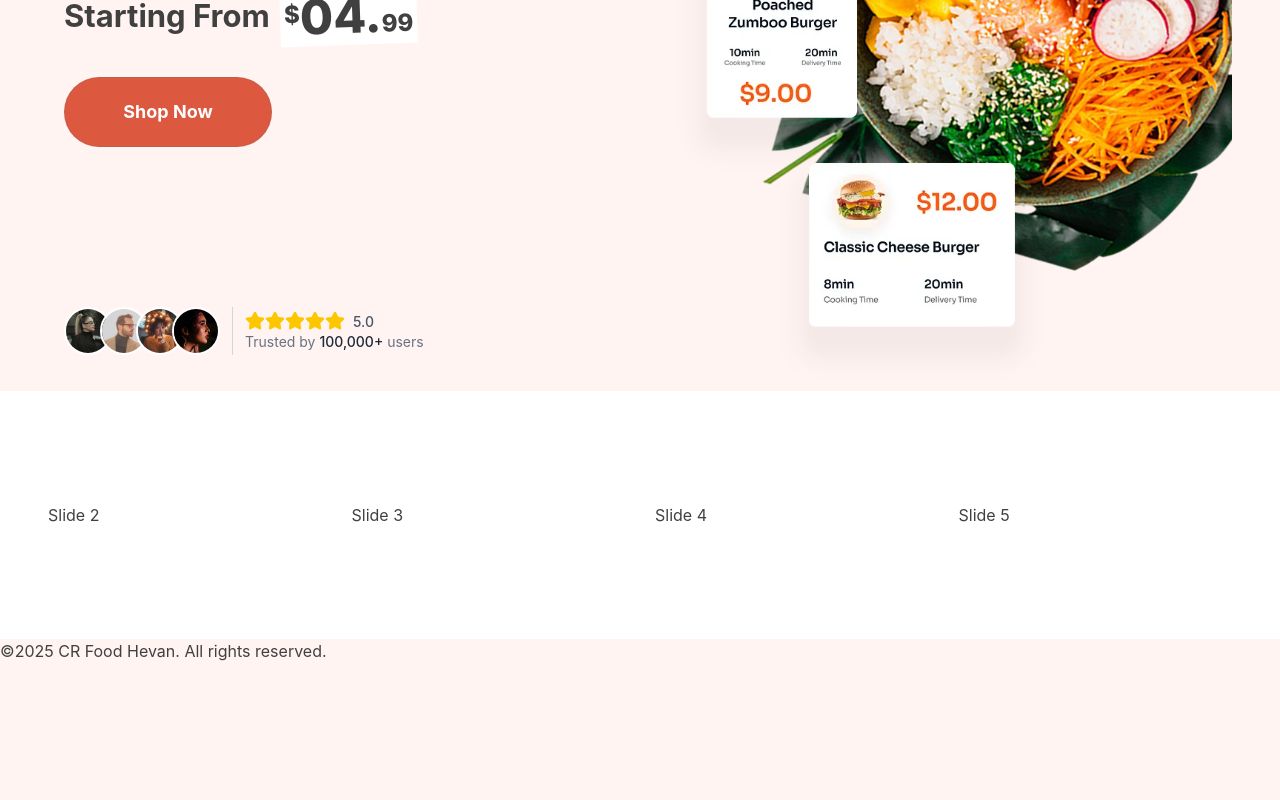
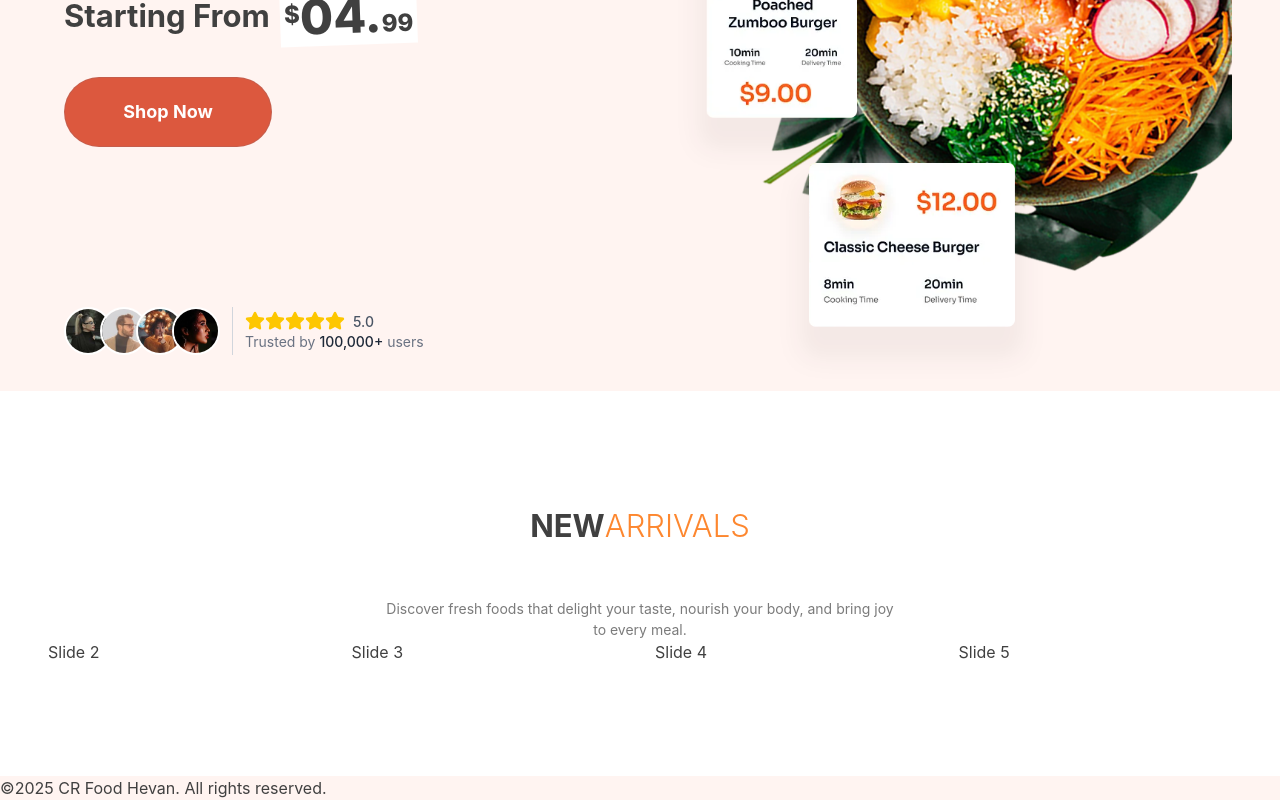
Before and after one commit to SPBT2002/CR-Food-Hevan, a React (Vite) app in the folder client/: page / in a window 1280 px wide. Shown: the part 409-1209 px from the top of the page. Before the commit the page ends 1072 px from the top, so only its background shows below. Built offline with nearby package versions, Linux system fonts and the light colour scheme.

Commit message:
Fix formatting in Title component

```diff
--- a/client/src/components/Title.jsx
+++ b/client/src/components/Title.jsx
@@ -8,7 +8,7 @@ const Title = ({
   paraStyles,
   para
 }) => {
-  return
+  return (
     <div className={`${titleStyles} flexCenter flex-col`}>
         <h3 className={`${title1Styles} uppercase`}>
             {title1}
@@ -17,11 +17,11 @@ const Title = ({
             </span>
         </h3>
         <p className={`${paraStyles} max-w-lg mt-2 text-center`}>
-
+            {para ? para :"Discover fresh foods that delight your taste, nourish your body, and bring joy to every meal."}
         </p>
 
     </div>
-
+  );
 };
 
 export default Title;
```
